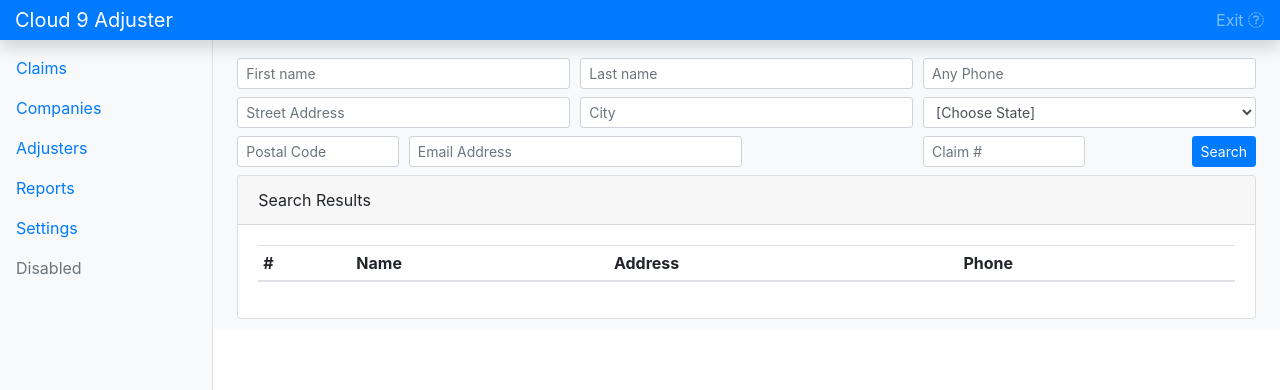
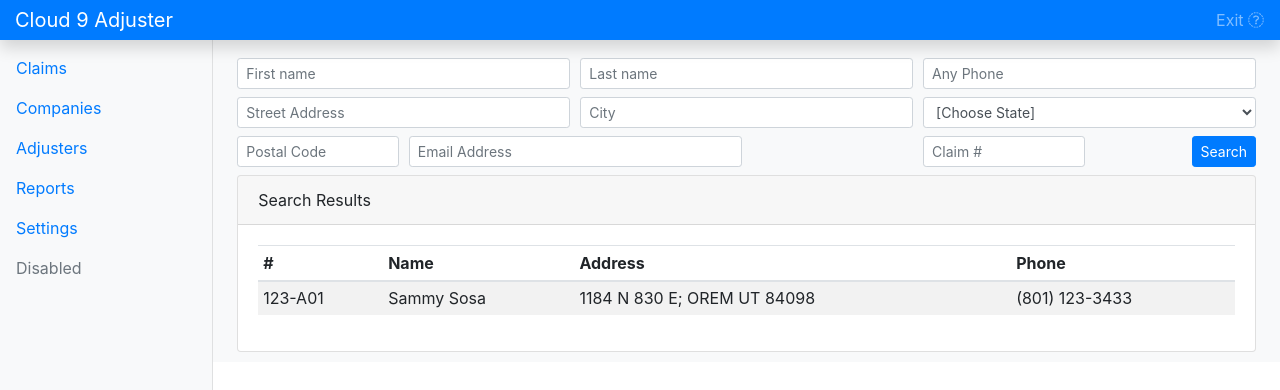
Before and after one commit to SosaWISE/Nuvol9-C9A, an Angular app: page / in a window 1280 px wide. Shown: the top 390 px of the page. Built offline with nearby package versions, Linux system fonts and the light colour scheme; some icons are missing.

Commit message:
Adding search results.

```diff
--- a/src/app/root/root.search.component.html
+++ b/src/app/root/root.search.component.html
@@ -49,7 +49,7 @@
     <div class="card">
         <div class="card-header">Search Results</div>
         <div class="card-body">
-            <table class="table table-sm table-hover">
+            <table class="table table-sm table-hover table-striped">
                 <thead>
                     <tr>
                         <th>#</th>
@@ -58,6 +58,14 @@
                         <th>Phone</th>
                     </tr>
                 </thead>
+                <tbody>
+                    <tr>
+                        <td>123-A01</td>
+                        <td>Sammy Sosa</td>
+                        <td>1184 N 830 E; OREM UT 84098</td>
+                        <td>(801) 123-3433</td>
+                    </tr>
+                </tbody>
             </table>
         </div>
     </div>
```
